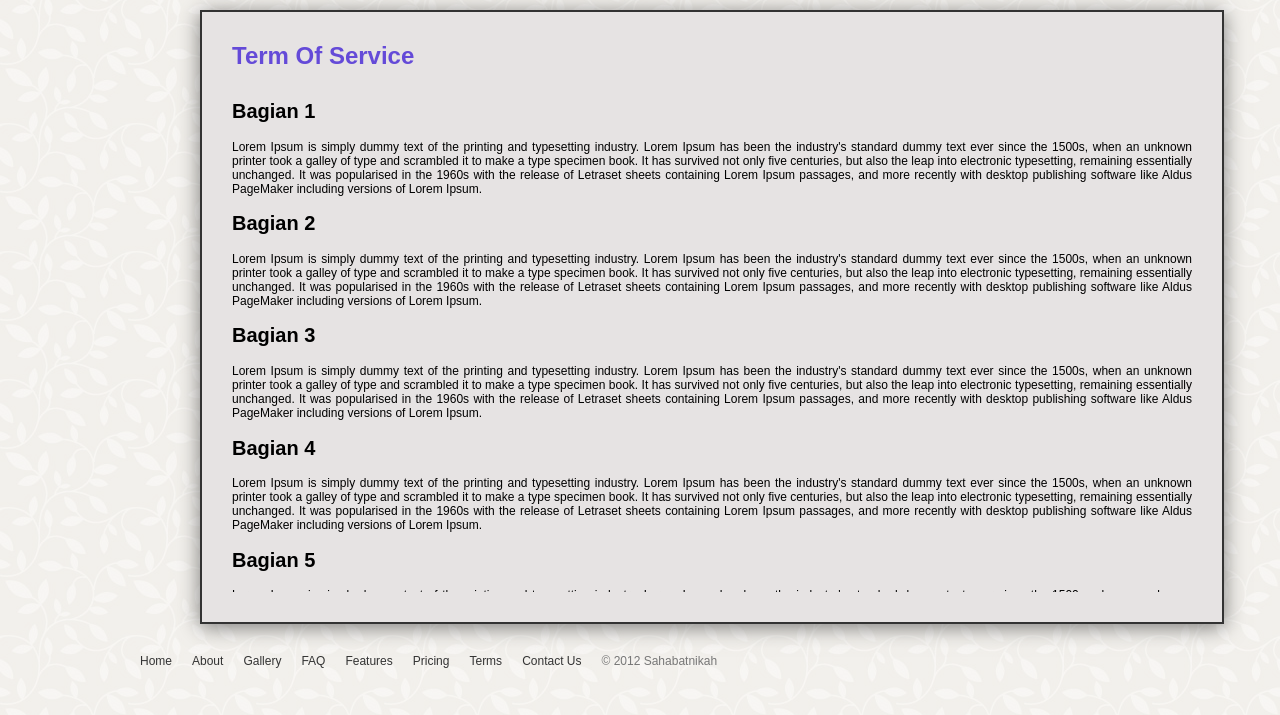
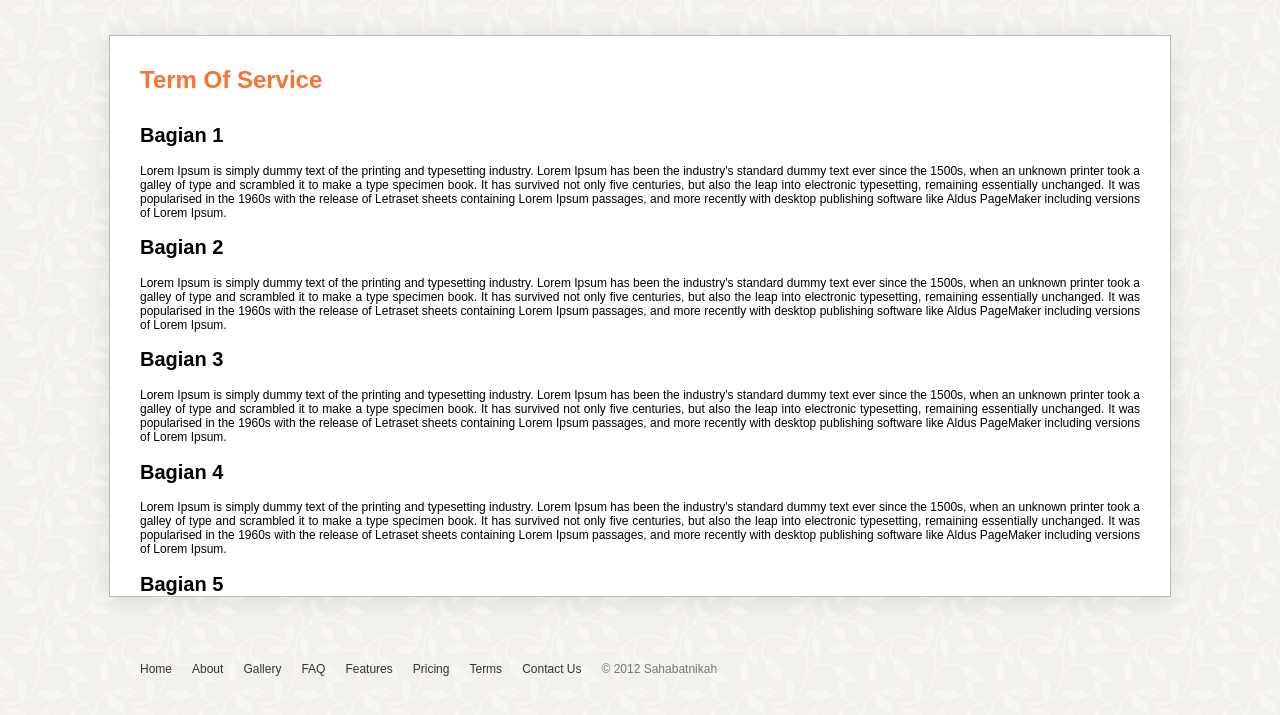
Before and after one commit to Dwira/Sahabat-Nikah, a CodeIgniter app: page /sahabatnikah/term in a window 1280 px wide. Shown: the part 50-765 px from the top of the page. Run offline with CodeIgniter, Linux system fonts and the light colour scheme.

Commit message:
Fix Terms

```diff
--- a/application/views/pages/term.php
+++ b/application/views/pages/term.php
@@ -1,20 +1,13 @@
 <div id="term-content">
-<div class= "scroll">
 	<h1> Term Of Service </h1>
 	<h2> Bagian 1</h2>
-<p>Lorem Ipsum is simply dummy text of the printing and typesetting industry. Lorem Ipsum has been the industry's standard dummy text ever since the 1500s, when an unknown printer took a galley of type and scrambled it to make a type specimen book. It has survived not only five centuries, but also the leap into electronic typesetting, remaining essentially unchanged. It was popularised in the 1960s with the release of Letraset sheets containing Lorem Ipsum passages, and more recently with desktop publishing software like Aldus PageMaker including versions of Lorem Ipsum.
-</p>
+	<p>Lorem Ipsum is simply dummy text of the printing and typesetting industry. Lorem Ipsum has been the industry's standard dummy text ever since the 1500s, when an unknown printer took a galley of type and scrambled it to make a type specimen book. It has survived not only five centuries, but also the leap into electronic typesetting, remaining essentially unchanged. It was popularised in the 1960s with the release of Letraset sheets containing Lorem Ipsum passages, and more recently with desktop publishing software like Aldus PageMaker including versions of Lorem Ipsum.</p>
 	<h2> Bagian 2</h2>
-<p>Lorem Ipsum is simply dummy text of the printing and typesetting industry. Lorem Ipsum has been the industry's standard dummy text ever since the 1500s, when an unknown printer took a galley of type and scrambled it to make a type specimen book. It has survived not only five centuries, but also the leap into electronic typesetting, remaining essentially unchanged. It was popularised in the 1960s with the release of Letraset sheets containing Lorem Ipsum passages, and more recently with desktop publishing software like Aldus PageMaker including versions of Lorem Ipsum.
-</p>
+	<p>Lorem Ipsum is simply dummy text of the printing and typesetting industry. Lorem Ipsum has been the industry's standard dummy text ever since the 1500s, when an unknown printer took a galley of type and scrambled it to make a type specimen book. It has survived not only five centuries, but also the leap into electronic typesetting, remaining essentially unchanged. It was popularised in the 1960s with the release of Letraset sheets containing Lorem Ipsum passages, and more recently with desktop publishing software like Aldus PageMaker including versions of Lorem Ipsum.</p>
 	<h2> Bagian 3</h2>
-<p>Lorem Ipsum is simply dummy text of the printing and typesetting industry. Lorem Ipsum has been the industry's standard dummy text ever since the 1500s, when an unknown printer took a galley of type and scrambled it to make a type specimen book. It has survived not only five centuries, but also the leap into electronic typesetting, remaining essentially unchanged. It was popularised in the 1960s with the release of Letraset sheets containing Lorem Ipsum passages, and more recently with desktop publishing software like Aldus PageMaker including versions of Lorem Ipsum.
-</p>
+	<p>Lorem Ipsum is simply dummy text of the printing and typesetting industry. Lorem Ipsum has been the industry's standard dummy text ever since the 1500s, when an unknown printer took a galley of type and scrambled it to make a type specimen book. It has survived not only five centuries, but also the leap into electronic typesetting, remaining essentially unchanged. It was popularised in the 1960s with the release of Letraset sheets containing Lorem Ipsum passages, and more recently with desktop publishing software like Aldus PageMaker including versions of Lorem Ipsum.</p>
 	<h2> Bagian 4</h2>
-<p>Lorem Ipsum is simply dummy text of the printing and typesetting industry. Lorem Ipsum has been the industry's standard dummy text ever since the 1500s, when an unknown printer took a galley of type and scrambled it to make a type specimen book. It has survived not only five centuries, but also the leap into electronic typesetting, remaining essentially unchanged. It was popularised in the 1960s with the release of Letraset sheets containing Lorem Ipsum passages, and more recently with desktop publishing software like Aldus PageMaker including versions of Lorem Ipsum.
-</p>
+	<p>Lorem Ipsum is simply dummy text of the printing and typesetting industry. Lorem Ipsum has been the industry's standard dummy text ever since the 1500s, when an unknown printer took a galley of type and scrambled it to make a type specimen book. It has survived not only five centuries, but also the leap into electronic typesetting, remaining essentially unchanged. It was popularised in the 1960s with the release of Letraset sheets containing Lorem Ipsum passages, and more recently with desktop publishing software like Aldus PageMaker including versions of Lorem Ipsum.</p>
 	<h2> Bagian 5</h2>
-<p>Lorem Ipsum is simply dummy text of the printing and typesetting industry. Lorem Ipsum has been the industry's standard dummy text ever since the 1500s, when an unknown printer took a galley of type and scrambled it to make a type specimen book. It has survived not only five centuries, but also the leap into electronic typesetting, remaining essentially unchanged. It was popularised in the 1960s with the release of Letraset sheets containing Lorem Ipsum passages, and more recently with desktop publishing software like Aldus PageMaker including versions of Lorem Ipsum.
-</p>
+	<p>Lorem Ipsum is simply dummy text of the printing and typesetting industry. Lorem Ipsum has been the industry's standard dummy text ever since the 1500s, when an unknown printer took a galley of type and scrambled it to make a type specimen book. It has survived not only five centuries, but also the leap into electronic typesetting, remaining essentially unchanged. It was popularised in the 1960s with the release of Letraset sheets containing Lorem Ipsum passages, and more recently with desktop publishing software like Aldus PageMaker including versions of Lorem Ipsum.</p>
 </div>
-</div>
--- a/theme/style/term.css
+++ b/theme/style/term.css
@@ -1,19 +1,13 @@
 /* Term Of Service Page Start */
 #term-content {
-	width:960px;
-	margin-left:200px;
-	margin-top : 10px;
+	width:1000px;
+	margin: 35px auto;
+	height:500px;
 	padding:30px;
-	border : 2px solid #333;
-	box-shadow:0px 3px 20px rgba(0,0,0,0.5);
-	background : #e6e3e3
-}
-.scroll
-{
-margin : 0px;
-width:100%;
-height:550px;
-overflow:scroll;
+	border: 1px solid #bbb;
+	box-shadow:0px 3px 20px rgba(0,0,0,0.1);
+	background : #fff;
+	overflow: auto;
 }
 
 #term-content p{
@@ -27,7 +21,7 @@ overflow:scroll;
 	margin-bottom : 30px;
 	font-size : 24px;
 	font-weight : bold;
-	color : #644AD8
+	color : #fd7133;
 }
 #term-content h2{
 	font-size : 20px;
```
Lines whose indentation alone changed are shown as unchanged.
